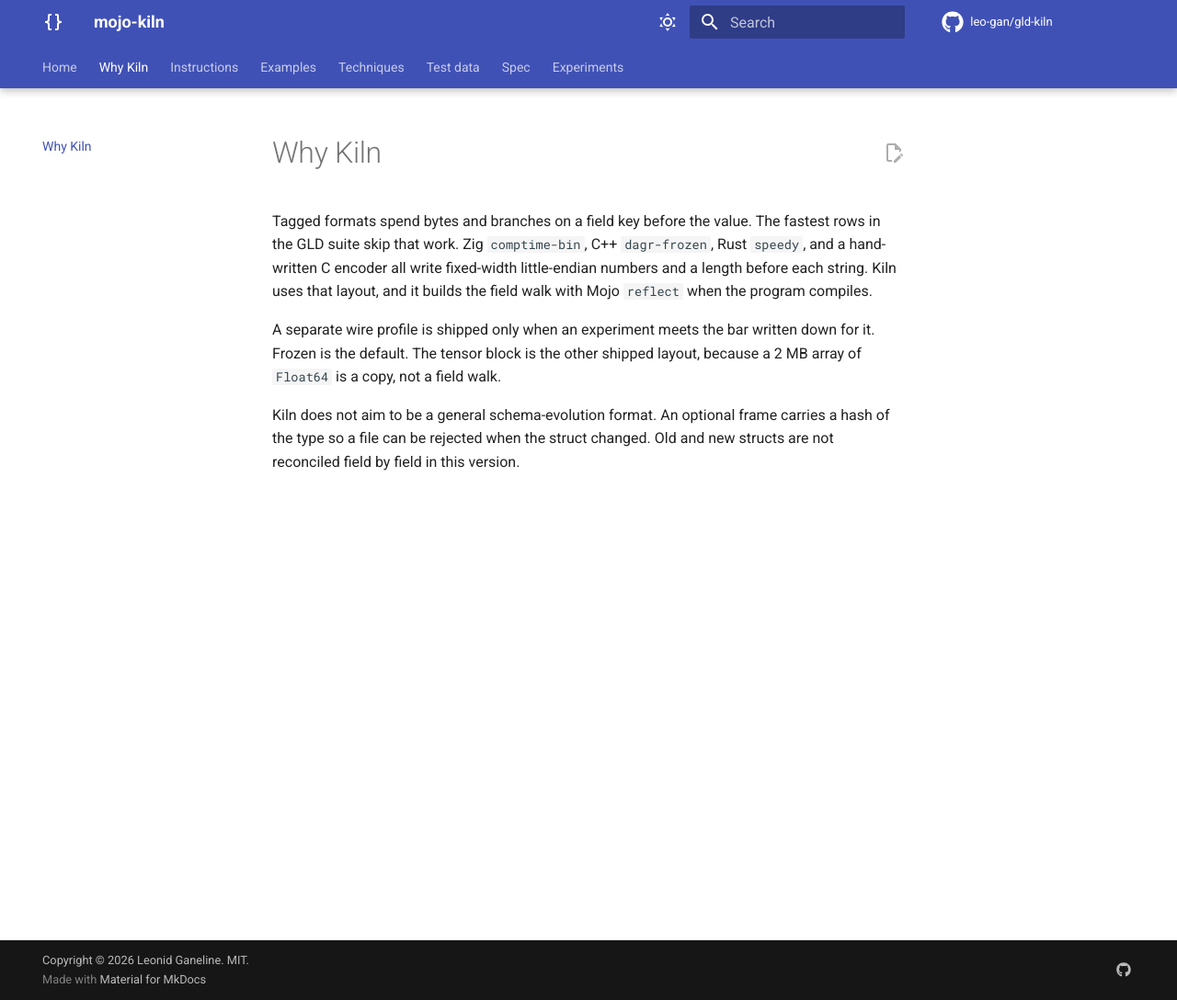
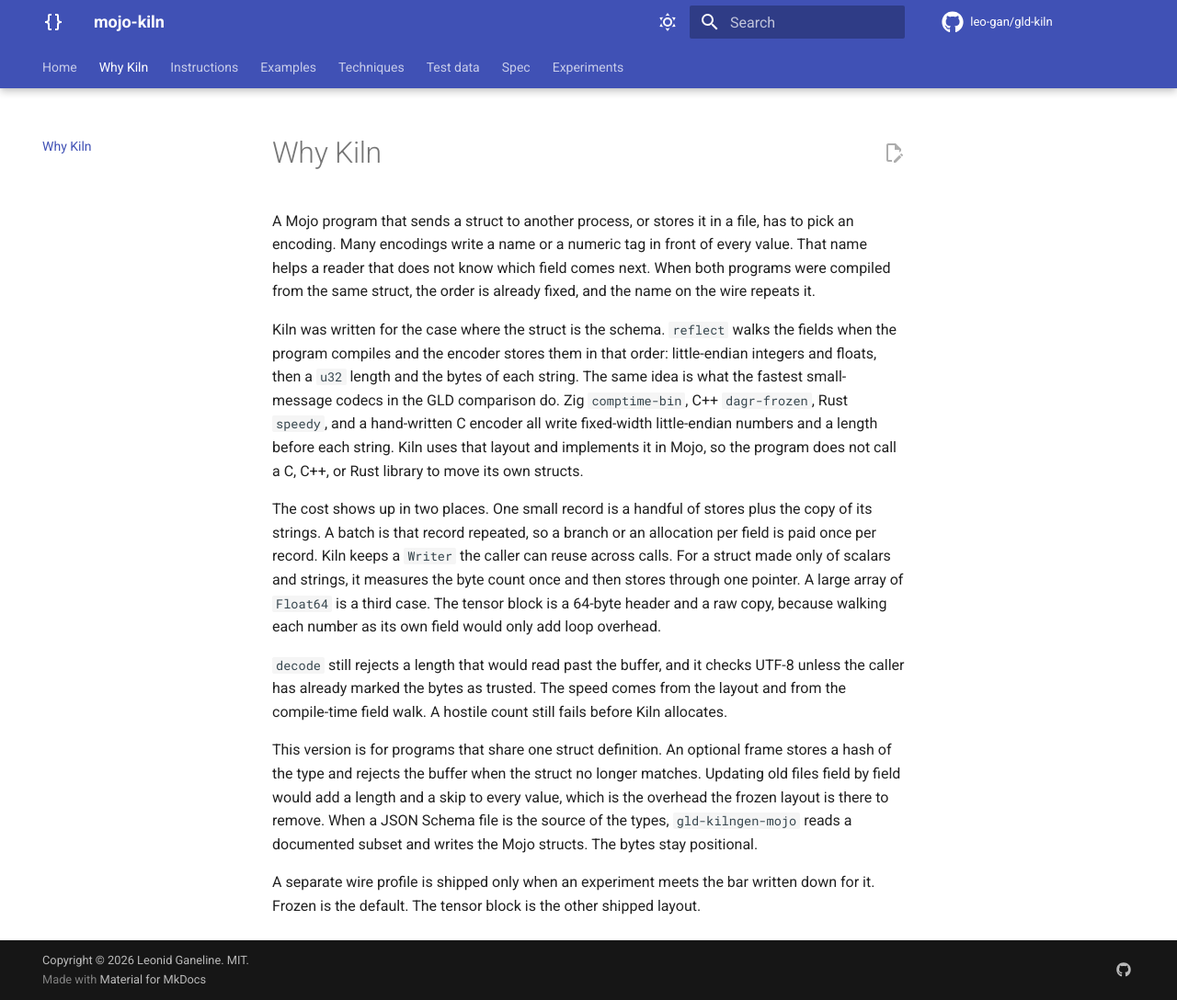
Before and after one commit to leo-gan/gld-kiln, an MkDocs documentation site: the page built from docs/why-kiln.md, in a window 1280 px wide and 1088 px high. Shown: the whole window at 92% size. Built offline with MkDocs 1.6.1 and Material for MkDocs 9.7.7, drawn with Linux system fonts in a browser that asks for light colours; comment, search, counter and statistics services are not loaded.

Commit message:
Explain why Kiln exists and add a README example. (#2)
The Develop section left the README. The Example section shows a two-field Point round trip. The home page, Why Kiln, the instructions, and the examples page say why the names stay in the source.

```diff
--- a/docs/why-kiln.md
+++ b/docs/why-kiln.md
@@ -1,7 +1,13 @@
 # Why Kiln
 
-Tagged formats spend bytes and branches on a field key before the value. The fastest rows in the GLD suite skip that work. Zig `comptime-bin`, C++ `dagr-frozen`, Rust `speedy`, and a hand-written C encoder all write fixed-width little-endian numbers and a length before each string. Kiln uses that layout, and it builds the field walk with Mojo `reflect` when the program compiles.
+A Mojo program that sends a struct to another process, or stores it in a file, has to pick an encoding. Many encodings write a name or a numeric tag in front of every value. That name helps a reader that does not know which field comes next. When both programs were compiled from the same struct, the order is already fixed, and the name on the wire repeats it.
 
-A separate wire profile is shipped only when an experiment meets the bar written down for it. Frozen is the default. The tensor block is the other shipped layout, because a 2 MB array of `Float64` is a copy, not a field walk.
+Kiln was written for the case where the struct is the schema. `reflect` walks the fields when the program compiles and the encoder stores them in that order: little-endian integers and floats, then a `u32` length and the bytes of each string. The same idea is what the fastest small-message codecs in the GLD comparison do. Zig `comptime-bin`, C++ `dagr-frozen`, Rust `speedy`, and a hand-written C encoder all write fixed-width little-endian numbers and a length before each string. Kiln uses that layout and implements it in Mojo, so the program does not call a C, C++, or Rust library to move its own structs.
 
-Kiln does not aim to be a general schema-evolution format. An optional frame carries a hash of the type so a file can be rejected when the struct changed. Old and new structs are not reconciled field by field in this version.
+The cost shows up in two places. One small record is a handful of stores plus the copy of its strings. A batch is that record repeated, so a branch or an allocation per field is paid once per record. Kiln keeps a `Writer` the caller can reuse across calls. For a struct made only of scalars and strings, it measures the byte count once and then stores through one pointer. A large array of `Float64` is a third case. The tensor block is a 64-byte header and a raw copy, because walking each number as its own field would only add loop overhead.
+
+`decode` still rejects a length that would read past the buffer, and it checks UTF-8 unless the caller has already marked the bytes as trusted. The speed comes from the layout and from the compile-time field walk. A hostile count still fails before Kiln allocates.
+
+This version is for programs that share one struct definition. An optional frame stores a hash of the type and rejects the buffer when the struct no longer matches. Updating old files field by field would add a length and a skip to every value, which is the overhead the frozen layout is there to remove. When a JSON Schema file is the source of the types, `gld-kilngen-mojo` reads a documented subset and writes the Mojo structs. The bytes stay positional.
+
+A separate wire profile is shipped only when an experiment meets the bar written down for it. Frozen is the default. The tensor block is the other shipped layout.
```
Also changed, not shown: README.md (+30 -7 lines), docs/examples.md (+2 -0 lines), docs/index.md (+2 -0 lines), docs/instructions.md (+1 -1 lines).
